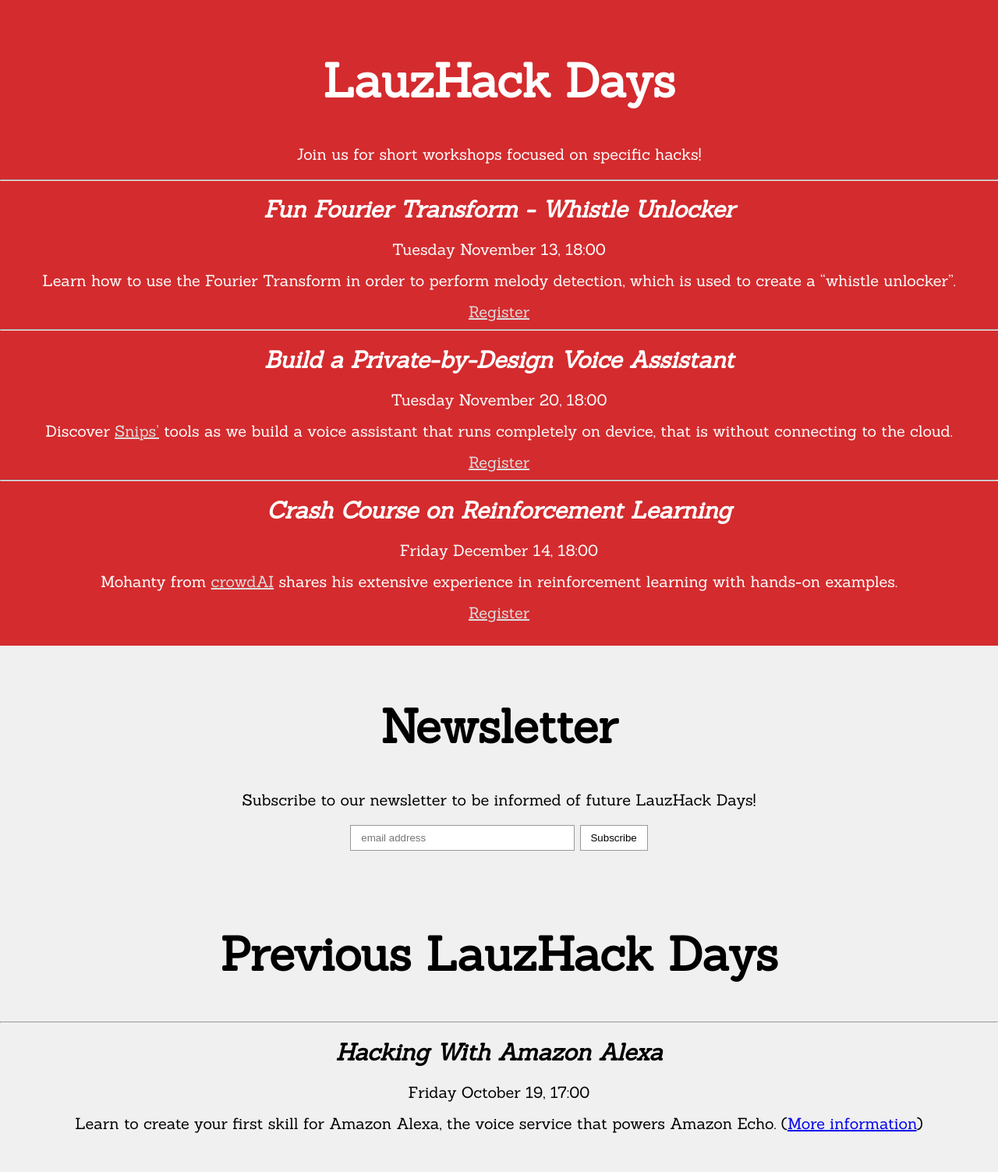
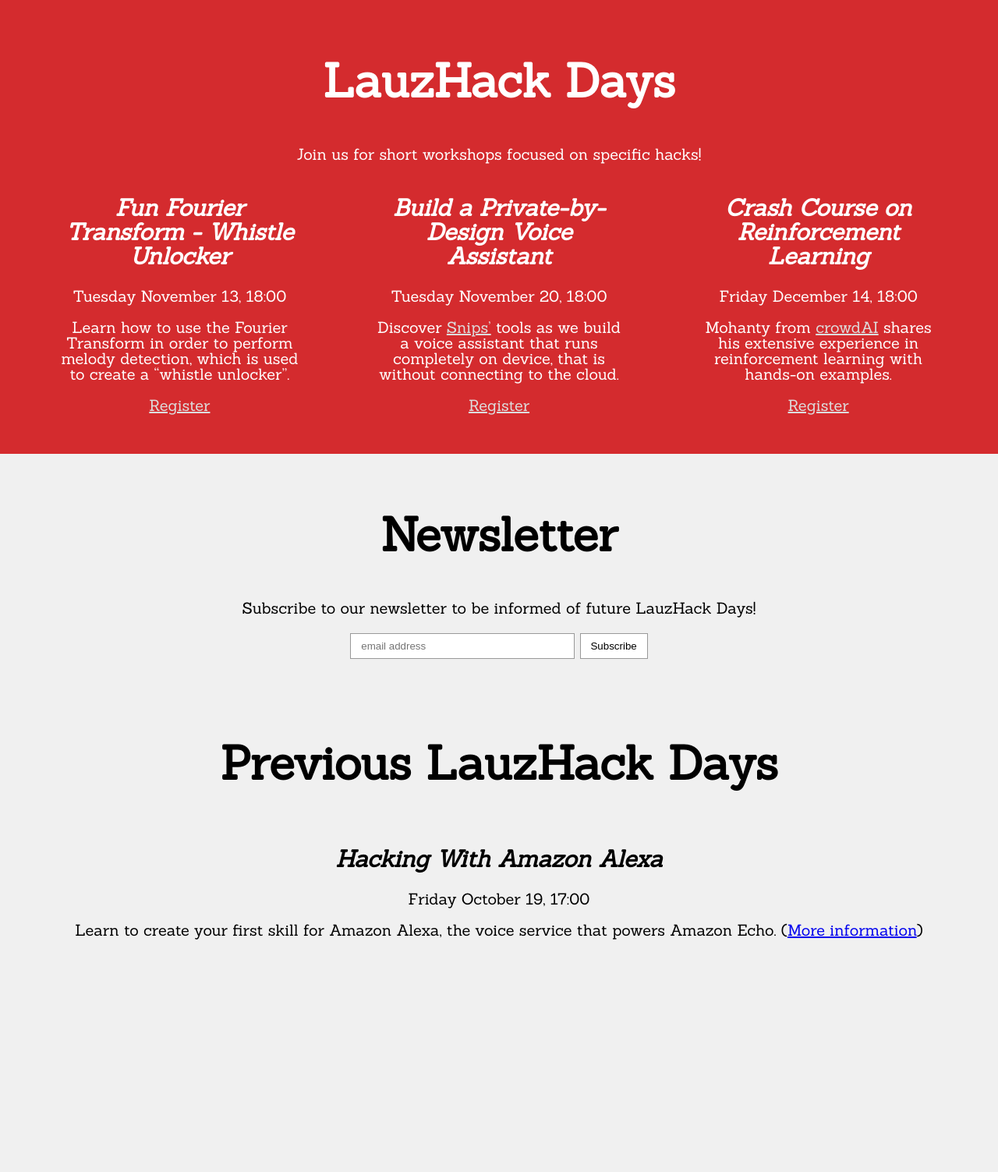
Before and after one commit to LauzHack/LauzHack.github.io, a Jekyll site: the page built from workshops.html, in a window 1280 px wide. Shown: the whole page at 78% size. Built offline with Jekyll 4.4.1, drawn with Linux system fonts in a browser that asks for light colours; after the commit the page ends 1275 px from its top, so only the background shows below that.

Commit message:
Improve handling of workshops

```diff
--- a/_data/action.yml
+++ b/_data/action.yml
@@ -1,5 +1,7 @@
 # Call to action, optional.
 # If the link is set, the call will appear as a button.
 
-text: Applications are now closed.
+text: |-
+  Applications are now closed.
+  If you are a local student, check out [LauzHack Days](/workshops)!
 link:
--- a/_data/workshops.yml
+++ b/_data/workshops.yml
@@ -14,7 +14,6 @@ mailchimp_bot_input: 'b_58e344e5cc77ae96251a8ef7d_c5f91ec5f4'
 # All past and future workshops
 # Workshops have a date (in structured form), a signup link, and a description.
 items:
-
   Fun Fourier Transform - Whistle Unlocker:
     date: '2018-11-13 18:00'
     signup: 'https://goo.gl/forms/VEhqGI1euI6FgsxC3'
--- a/workshops.html
+++ b/workshops.html
@@ -7,21 +7,24 @@ layout: default
 {% capture nowunix %}{{ 'now' | date: '%s' | plus: 0 }}{% endcapture %}
 <section class="tone-dark">
   <h1>{{ site.data.workshops.name }}</h1>
-  <div>
+
   {{ site.data.workshops.description | markdownify }}
-  </div>
+
+  <div class="items-container">
     {% for workshop in site.data.workshops.items %}
       {% capture dateunix %}{{ workshop[1].date | date: '%s' | plus: 0 }}{% endcapture %}
       {% if dateunix > nowunix %}
-      <hr>
-      <div>
-        <h2><i>{{ workshop[0] }}</i></h2>
+        <div class="item-large">
+          <h2>
+            <i>{{ workshop[0] }}</i>
+          </h2>
           <p>{{ workshop[1].date | date: '%A %B %-d, %H:%M' }}</p>
           <p>{{ workshop[1].description | markdownify }}</p>
           <a href="{{ workshop[1].signup }}">Register</a>
         </div>
       {% endif %}
     {% endfor %}
+  </div>
 </section>
 <section>
   <h1>Newsletter</h1>
@@ -48,15 +51,18 @@ layout: default
 </section>
 <section>
   <h1>Previous {{ site.data.workshops.name }}</h1>
+  <div class="items-container">
     {% for workshop in site.data.workshops.items %}
       {% capture dateunix %}{{ workshop[1].date | date: '%s' | plus: 0 }}{% endcapture %}
       {% if dateunix <= nowunix %}
-      <hr>
-      <div>
-        <h2><i>{{ workshop[0] }}</i></h2>
+        <div class="item-large">
+          <h2>
+            <i>{{ workshop[0] }}</i>
+          </h2>
           <p>{{ workshop[1].date | date: '%A %B %-d, %H:%M' }}</p>
           <p>{{ workshop[1].description | markdownify }}</p>
         </div>
       {% endif %}
     {% endfor %}
+  </div>
 </section>
```
Also changed, not shown: index.html (+4 -7 lines). Lines whose indentation alone changed are shown as unchanged.
